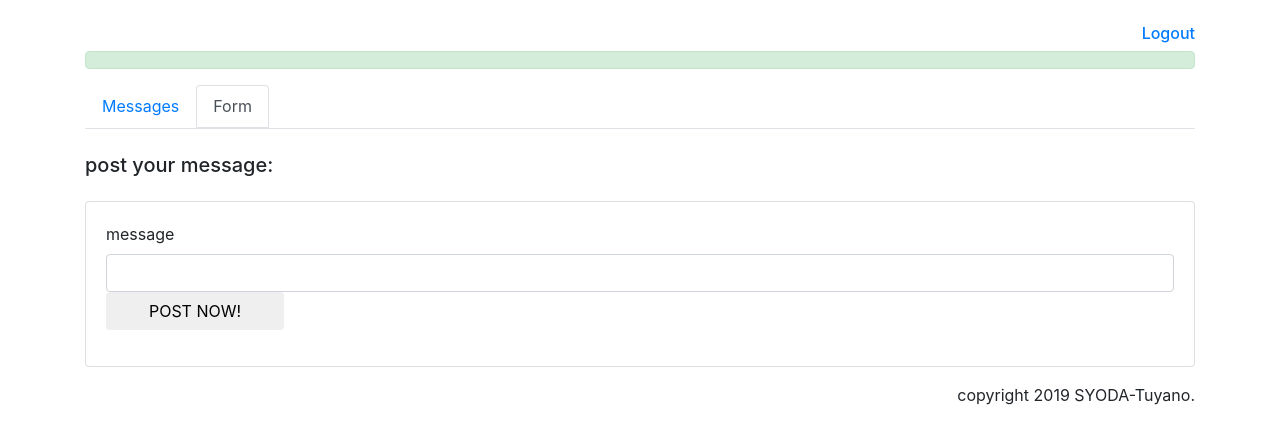
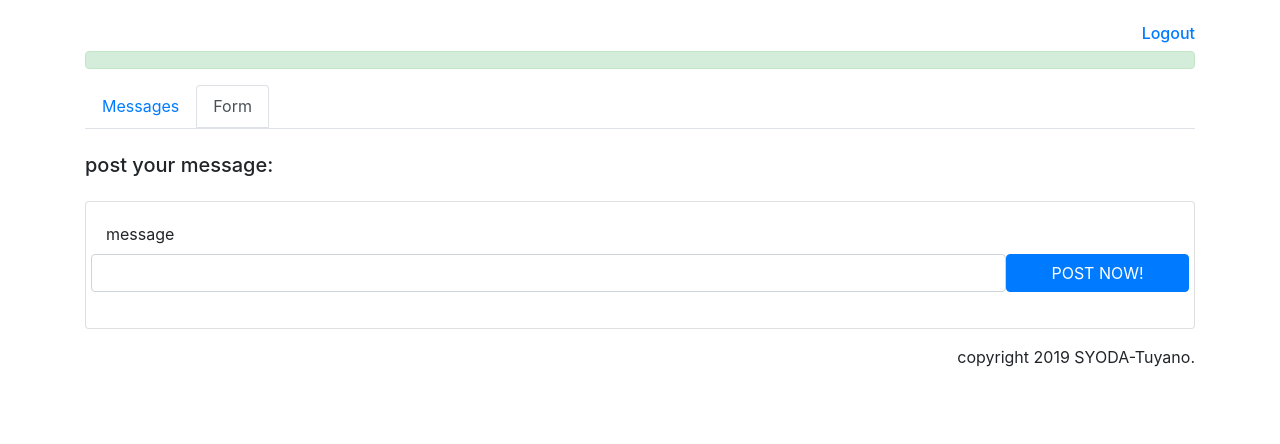
Before and after one commit to azumarions/MyLearn, a Flask app: template c2/c2_app/templates/message.html in a window 1280 px wide, after a click on "Form". Shown: the top 444 px of the page. Run offline with Flask 2, Linux system fonts and the light colour scheme; the template is opened without the code that fills it, so the values that code supplies are empty; some libraries are stand-ins or nearby versions.

Commit message:
deal with err about message.html

```diff
--- a/c2/c2_app/templates/message.html
+++ b/c2/c2_app/templates/message.html
@@ -48,8 +48,10 @@ Message
                 <form action="/" method="post">
                     <div class="form-group">
                         <label for="comment">message</label>
-                        <input type="text" class="form-control col" id="comment" name="comment">
-                        <input type="submit" value="POST NOW!" class="btn btn-promary col-3 col-sm-3 col-md-2 col-lg-2">
+                        <div class="row">
+                            <input type="text" class="form-control col" id="comment" name="comment">
+                            <input type="submit" value="POST NOW!" class="btn btn-primary col-3 col-sm-3 col-md-2 col-lg-2">
+                        </div>
                     </div>
                 </form>
             </div>
```
